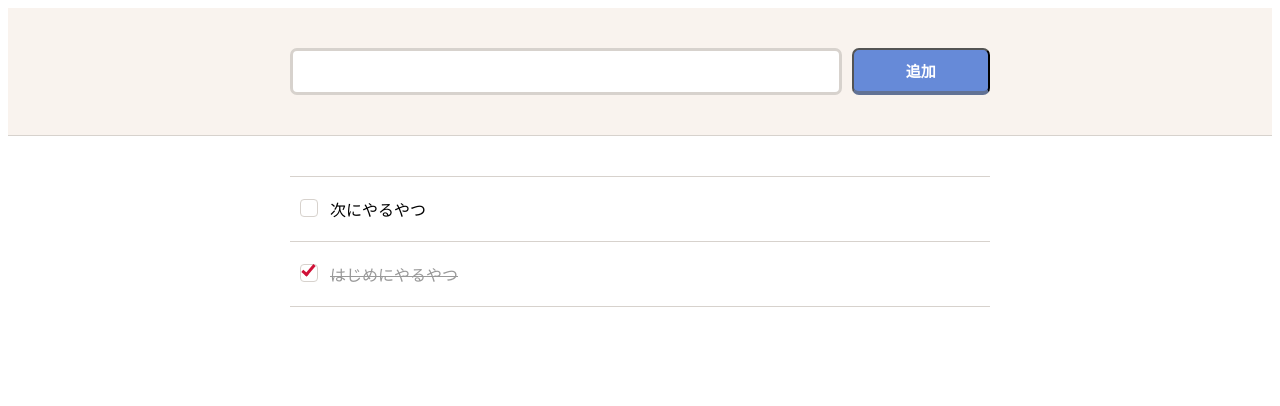
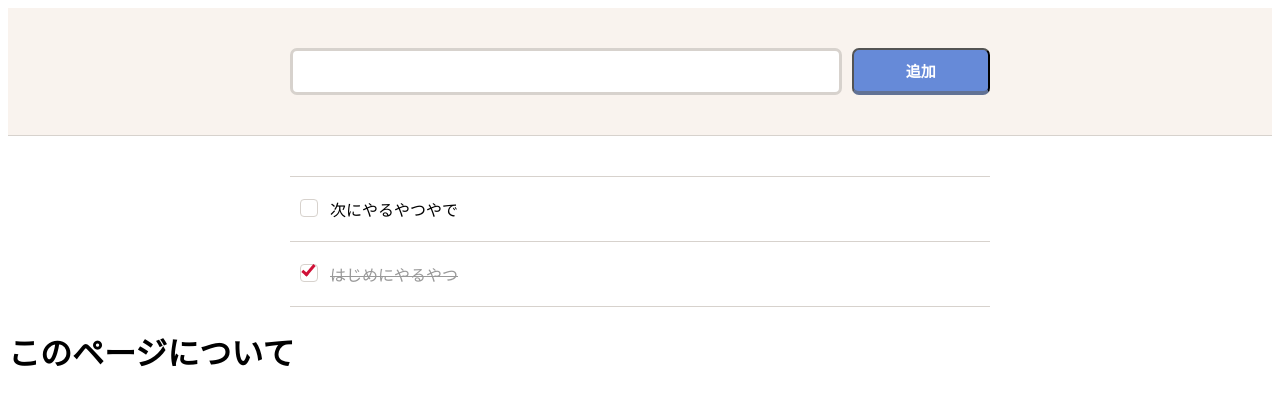
Before and after one commit to kozimatakesi/game_typescript, a React (Create React App) app: page /about in a window 1280 px wide. Shown: the top 406 px of the page. Built offline with nearby package versions, Linux system fonts and the light colour scheme.

Commit message:
routing from express

```diff
--- a/package.json
+++ b/package.json
@@ -18,6 +18,7 @@
     "express": "^4.17.1",
     "react": "^17.0.2",
     "react-dom": "^17.0.2",
+    "react-router-dom": "^5.3.0",
     "react-scripts": "4.0.3",
     "typescript": "^4.4.4",
     "web-vitals": "^1.1.2"
@@ -49,6 +50,7 @@
     ]
   },
   "devDependencies": {
+    "@types/react-router-dom": "^5.3.2",
     "@typescript-eslint/eslint-plugin": "^5.1.0",
     "@typescript-eslint/parser": "^5.1.0",
     "eslint": "^7.32.0",
@@ -59,6 +61,7 @@
     "eslint-plugin-prettier": "^4.0.0",
     "eslint-plugin-react": "^7.26.1",
     "eslint-plugin-react-hooks": "^4.2.0",
-    "prettier": "^2.4.1"
+    "prettier": "^2.4.1",
+    "react-router": "^5.2.1"
   }
 }
--- a/src/App.tsx
+++ b/src/App.tsx
@@ -1,12 +1,14 @@
 import React, { useState } from 'react';
+import { BrowserRouter, Route, Switch } from 'react-router-dom';
 import TaskInput from './components/TaskInput';
 import TaskList from './components/TaskList';
 import { Task } from './components/Types';
+import About from './components/About';
 
 const initialState: Task[] = [
   {
     id: 2,
-    title: '次にやるやつ',
+    title: '次にやるやつやで',
     done: false,
   },
   {
@@ -19,10 +21,15 @@ const initialState: Task[] = [
 const App: React.FC = () => {
   const [tasks, setTasks] = useState(initialState);
   return (
-    <div>
-      <TaskInput setTasks={setTasks} tasks={tasks} />
-      <TaskList setTasks={setTasks} tasks={tasks} />
-    </div>
+    <BrowserRouter>
+      <Switch>
+        <div>
+          <TaskInput setTasks={setTasks} tasks={tasks} />
+          <TaskList setTasks={setTasks} tasks={tasks} />
+          <Route path="/about" component={About} />
+        </div>
+      </Switch>
+    </BrowserRouter>
   );
 };
 
--- /dev/null
+++ b/src/components/About.tsx
@@ -0,0 +1,11 @@
+import React from 'react';
+
+const About: React.FC = () => {
+  return (
+    <div>
+      <h1>このページについて</h1>
+    </div>
+  );
+};
+
+export default About;
--- a/src/index.tsx
+++ b/src/index.tsx
@@ -4,11 +4,6 @@ import './App.css';
 import App from './App';
 import reportWebVitals from './reportWebVitals';
 
-ReactDOM.render(
-  <React.StrictMode>
-    <App />
-  </React.StrictMode>,
-  document.getElementById('root')
-);
+ReactDOM.render(<App />, document.getElementById('root'));
 
 reportWebVitals();
```
Also changed, not shown: server.js (+8 -1 lines), .eslintrc.js, 1 other file (tests, documents, lock files or other folders).
